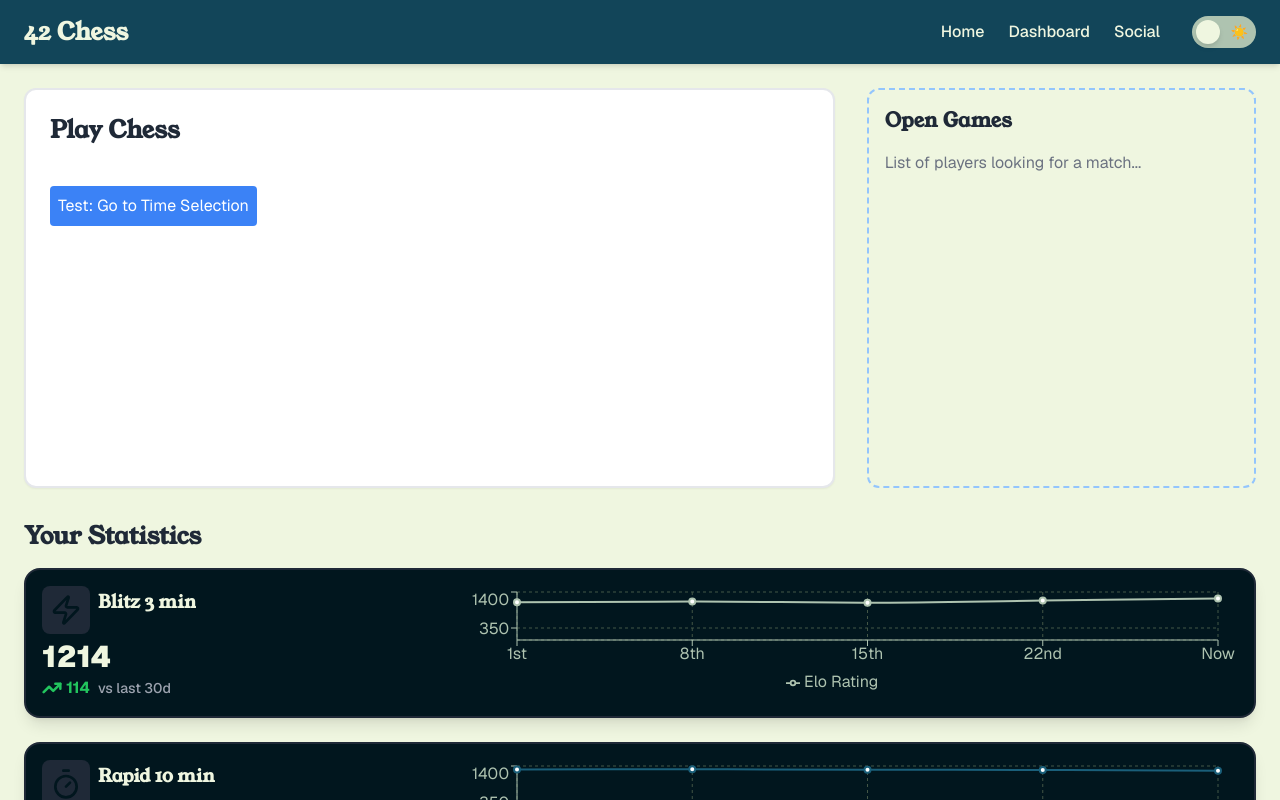
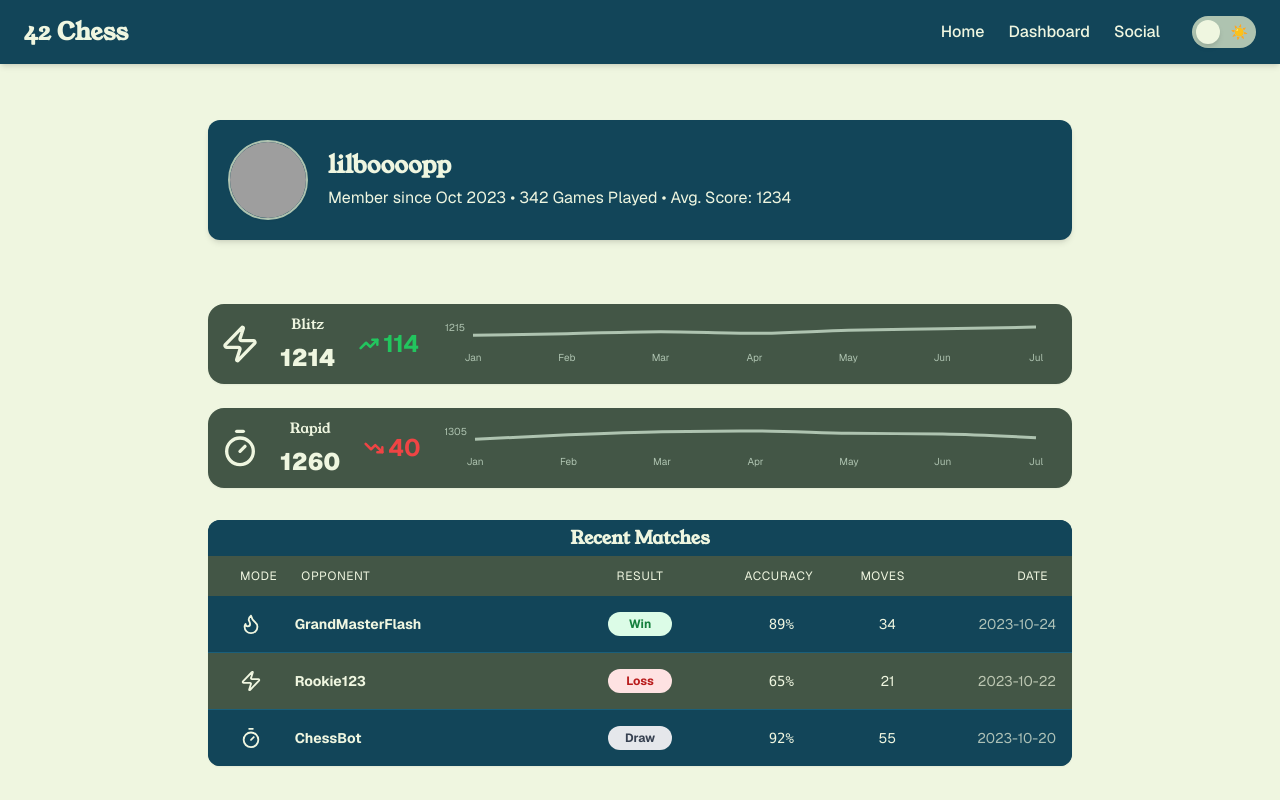
Before and after one commit to LilBoooopp/transcendence, a React (Create React App) app in the folder frontend/: page /dashboard in a window 1280 px wide. Both pictures are taken after a click on the switch "Toggle Dark Mode". Shown: the top 800 px of the page. Built offline with nearby package versions, Linux system fonts and the light colour scheme; grey boxes are pictures that could not be loaded; the HTML template or start-up script is replaced by a standard one.

Commit message:
dashboard ui looks good, cleanup time

```diff
--- a/frontend/src/SamplePages/WireframeDashboard.tsx
+++ b/frontend/src/SamplePages/WireframeDashboard.tsx
@@ -3,6 +3,8 @@ import { Zap, Timer } from 'lucide-react';
 import { LineChart } from '../components/charts/LineChart';
 import { GameModeStatsCard } from '../components/GameModeStatsCard';
 import themeColors from '../themeColors';
+import GameHistoryList, { GameHistoryItem } from '../components/GameHistoryList';
+import UserTile from '../components/UserTile'; // <-- 1. Imported the UserTile here
 
 // --- 1. DUMMY DATA ---
 const myRatingData = [
@@ -10,22 +12,34 @@ const myRatingData = [
   { date: 'Week 2', rapid: 1150, blitz: 1080 },
   { date: 'Week 3', rapid: 1130, blitz: 1120 },
   { date: 'Week 4', rapid: 1210, blitz: 1190 },
+  { date: 'Week 5', rapid: 1240, blitz: 1205 },
+  { date: 'Week 6', rapid: 1260, blitz: 1214 },
 ];
 
 const blitzHistory = [
-  { date: '1st', rating: 1100 },
-  { date: '8th', rating: 1120 },
-  { date: '15th', rating: 1090 },
-  { date: '22nd', rating: 1150 },
-  { date: 'Now', rating: 1214 },
+  { date: 'Jan', rating: 1050 },
+  { date: 'Feb', rating: 1080 },
+  { date: 'Mar', rating: 1120 },
+  { date: 'Apr', rating: 1090 },
+  { date: 'May', rating: 1150 },
+  { date: 'Jun', rating: 1180 },
+  { date: 'Jul', rating: 1214 },
 ];
 
 const rapidHistory = [
-  { date: '1st', rating: 1300 },
-  { date: '8th', rating: 1305 },
-  { date: '15th', rating: 1290 },
-  { date: '22nd', rating: 1285 },
-  { date: 'Now', rating: 1260 },
+  { date: 'Jan', rating: 1250 },
+  { date: 'Feb', rating: 1280 },
+  { date: 'Mar', rating: 1300 },
+  { date: 'Apr', rating: 1305 },
+  { date: 'May', rating: 1290 },
+  { date: 'Jun', rating: 1285 },
+  { date: 'Jul', rating: 1260 },
+];
+
+const history: GameHistoryItem[] = [
+    { id: '1', date: '2023-10-24', opponent: 'GrandMasterFlash', result: 'Win', moves: 34, mode: 'Blitz', accuracy: 89 },
+    { id: '2', date: '2023-10-22', opponent: 'Rookie123', result: 'Loss', moves: 21, mode: 'Bullet', accuracy: 65 },
+    { id: '3', date: '2023-10-20', opponent: 'ChessBot', result: 'Draw', moves: 55, mode: 'Rapid', accuracy: 92 },
 ];
 
 
@@ -34,7 +48,7 @@ const StatsView = () => {
     <div className="flex flex-col gap-6 w-full">
       {/* Blitz Card */}
       <GameModeStatsCard
-        title="Blitz 3 min"
+        title="Blitz"
         icon={<Zap size={32} />}
         currentRating={1214}
         ratingDelta={+114}
@@ -44,12 +58,12 @@ const StatsView = () => {
 
       {/* Rapid Card */}
       <GameModeStatsCard
-        title="Rapid 10 min"
+        title="Rapid"
         icon={<Timer size={32} />}
         currentRating={1260}
         ratingDelta={-40}
         chartData={rapidHistory}
-        chartColor={themeColors.primary.hover}
+        chartColor={themeColors.accent.DEFAULT}
       />
     </div>
   );
@@ -60,63 +74,26 @@ const WireframeDashboard = () => {
   const [view, setView] = useState<'menu' | 'time-selection'>('menu');
 
   return (
-    <div className="flex flex-col gap-8">
+    <div className="flex flex-col gap-8 items-center w-full max-w-4xl mx-auto py-8 px-4">
 
-      {/* TOP SECTION: Play Menu & Open Games */}
-      <div className="grid grid-cols-1 lg:grid-cols-3 gap-8">
-
-        {/* LEFT COLUMN: The dynamic play menu */}
-        <div className="lg:col-span-2">
-          <div className="bg-white p-6 rounded-xl shadow-sm border-2 border-gray-200 min-h-[400px]">
-            {view === 'menu' && (
-              <div>
-                <h2 className="text-2xl font-bold mb-6 text-gray-800">Play Chess</h2>
-                <button onClick={() => setView('time-selection')} className="bg-blue-500 text-white p-2 rounded mt-4">
-                  Test: Go to Time Selection
-                </button>
-              </div>
-            )}
-
-            {view === 'time-selection' && (
-              <div>
-                <button onClick={() => setView('menu')} className="text-gray-500 hover:text-black mb-4">
-                  ← Back
-                </button>
-                <h2 className="text-2xl font-bold mb-6 text-gray-800">Choose Time Control</h2>
-              </div>
-            )}
-          </div>
-        </div>
-
-        {/* RIGHT COLUMN: Open Games */}
-        <div className="lg:col-span-1 border-2 border-dashed border-blue-300 p-4 rounded-xl">
-          <h3 className="text-xl font-bold text-gray-800 mb-4">Open Games</h3>
-          <p className="text-gray-500">List of players looking for a match...</p>
-        </div>
+      {/* TOP SECTION: User Profile Tile */}
+      <div className="w-full flex justify-center">
+        <UserTile
+          username="lilboooopp"
+          MemberSince="Oct 2023"
+          TotalGames={342}
+          AvgScore={1234}
+        />
       </div>
 
       {/* BOTTOM SECTION: Statistics Dashboard */}
-      <div className="w-full">
-        <h2 className="text-2xl font-bold mb-4 text-gray-800">Your Statistics</h2>
+      <div className="w-full mt-8">
+        <div className="flex justify-center mb-8">
+          <StatsView />
+        </div>
+        <GameHistoryList history={history} />
+      </div>
 
-        {/* We just drop our local component right here! */}
-        <StatsView />
-
-        {/* We can also keep the old combined LineChart right below it if you want to see both! */}
-        <div className="bg-gray-900 p-6 rounded-xl shadow-sm border-2 border-gray-800 mt-8">
-          <LineChart
-            title="Combined Rating Progression (Past Month)"
-            data={myRatingData}
-            xAxisKey="date"
-            height={350}
-            series={[
-              { dataKey: 'rapid', name: 'Rapid Elo', color: themeColors.primary.DEFAULT },
-              { dataKey: 'blitz', name: 'Blitz Elo', color: themeColors.accent.DEFAULT }
-            ]}
-          />
-        </div>
-
-      </div>
     </div>
   );
 };
--- a/frontend/src/components/GameModeStatsCard.tsx
+++ b/frontend/src/components/GameModeStatsCard.tsx
@@ -1,6 +1,6 @@
 // frontend/src/components/GameModeStatsCard.tsx
 import React from 'react';
-import { LineChart } from './charts/LineChart';
+import { SimpleLineChart } from './charts/SimpleLineChart';
 import { StatTrend } from './StatTrend';
 import themeColors from '../themeColors';
 
@@ -22,37 +22,35 @@ export const GameModeStatsCard: React.FC<GameModeStatsCardProps> = ({
   chartColor = themeColors.primary.DEFAULT
 }) => {
   return (
-    <div className="bg-background-dark border-2 border-gray-800 rounded-2xl p-4 flex flex-row items-center gap-4 shadow-lg w-full">
+    // Base tile: h-20 (80px), single row layout, items vertically centered
+    <div className="bg-secondary rounded-2xl px-4 flex flex-row items-center gap-6 w-full h-20 overflow-hidden shadow-sm">
 
-      {/* Left Column: Icon and Stats */}
-      {/* shrink-0 prevents this column from getting squished by the chart on very small screens */}
-      <div className="flex flex-col justify-center items-start w-[140px] sm:w-1/3 shrink-0">
-
-        {/* Title & Icon */}
-        <div className="flex items-center gap-2 mb-2">
-          {/* Reduced padding from p-3 to p-2 and rounded-xl to rounded-lg */}
-          <div className="text-accent-DEFAULT p-2 bg-gray-800 rounded-lg">
-            {icon}
-          </div>
-          {/* Reduced text size from text-2xl to text-lg */}
-          <h3 className="text-lg font-heading font-bold text-text-default truncate">{title}</h3>
-        </div>
-
-        {/* Rating & Trend */}
-        <div className="flex flex-col items-start">
-          {/* Adjusted to a reasonable size (text-3xl) instead of 5xl */}
-          <span className="text-3xl font-body font-black text-text-default leading-none">
-            {currentRating}
-          </span>
-          {/* Shortened the label slightly so it fits better on narrow mobile screens */}
-          <StatTrend delta={ratingDelta} label="vs last 30d" />
+      {/* Icon */}
+      <div className="flex items-center gap-3 shrink-0">
+        <div className="text-text-default transform scale-125">
+          {icon}
         </div>
       </div>
 
-      {/* Right Column: The Line Chart */}
-      {/* Removed the large min-h-[220px] and forced a much shorter height (h-28 = 112px) */}
-      <div className="flex-grow w-full h-28">
-        <LineChart
+			{/* Name & ELO */}
+			<div className="flex flex-col justify-center items-center shrink-0 h-full">
+				<h3 className="text-sm font-heading font-normal text-text-default">
+					{title}
+				</h3>
+				{/* Added -mt-2 to pull it up into the h3's space */}
+				<span className="-mt-2 text-2xl font-body font-black text-text-default">
+					{currentRating}
+				</span>
+			</div>
+
+      {/* Trend */}
+      <div className="text-2xl flex items-center gap-3 shrink-0">
+        <StatTrend delta={ratingDelta} label="" />
+      </div>
+
+      {/* Chart */}
+      <div className="flex-grow h-full py-2 min-w-[80px]">
+        <SimpleLineChart
           data={chartData}
           xAxisKey="date"
           height="100%"
@@ -61,7 +59,6 @@ export const GameModeStatsCard: React.FC<GameModeStatsCardProps> = ({
           ]}
         />
       </div>
-
     </div>
   );
 };
--- a/frontend/src/components/StatTrend.tsx
+++ b/frontend/src/components/StatTrend.tsx
@@ -25,7 +25,7 @@ export const StatTrend: React.FC<StatTrendProps> = ({ delta, label }) => {
   }
 
   return (
-    <div className="flex items-center gap-2 mt-1">
+    <div className="flex items-center gap-2">
       <div className={`flex items-center gap-1 font-bold ${colorClass}`}>
         <Icon size={20} strokeWidth={3} />
         <span>{Math.abs(delta)}</span> {/* Math.abs hides the minus sign so the arrow does the talking */}
--- /dev/null
+++ b/frontend/src/components/UserTile.tsx
@@ -0,0 +1,62 @@
+import React from 'react';
+import { styles } from '../styles'; // Adjust the path if necessary
+
+interface UserTileProps {
+  username: string;
+  avatarUrl?: string; // Optional: in case the user doesn't have a picture
+  MemberSince?: string;
+  TotalGames?: number;
+  AvgScore?: number;
+
+  onClick?: () => void;
+}
+
+export default function UserTile({ username, avatarUrl, MemberSince, TotalGames, AvgScore, onClick }: UserTileProps) {
+  // A generic placeholder image if no avatarUrl is provided
+  const placeholderImage = "https://ui-avatars.com/api/?name=" + username + "&background=random";
+
+  // Construct the info string dynamically from the individual props with labels
+  const displayInfoParts: string[] = [];
+  if (MemberSince) {
+    displayInfoParts.push(`Member since ${MemberSince}`);
+  }
+  if (TotalGames !== undefined && TotalGames !== null) { // Check for undefined/null explicitly
+    displayInfoParts.push(`${TotalGames} Games Played`);
+  }
+  if (AvgScore !== undefined && AvgScore !== null) { // Check for undefined/null explicitly
+    displayInfoParts.push(`Avg. Score: ${AvgScore}`);
+  }
+  const displayInfo = displayInfoParts.join(' • ');
+
+  return (
+    <div
+      onClick={onClick}
+      className={`${styles.card} ${styles.transition} flex flex-row items-center p-5 gap-5 w-full ${onClick ? 'cursor-pointer' : 'cursor-default'}`}
+    >
+      {/* LEFT SIDE: Profile Picture */}
+      <div className="flex-shrink-0">
+        <img
+          src={avatarUrl || placeholderImage}
+          alt={`${username}'s avatar`}
+          className="w-20 h-20 rounded-full object-cover shadow-sm border-2 border-accent"
+        />
+      </div>
+
+      {/* RIGHT SIDE: Text Information */}
+      <div className="flex flex-col justify-center flex-grow overflow-hidden">
+
+        {/* Big Username on Top */}
+        <h3 className="text-2xl font-heading font-bold text-text-default m-0 truncate">
+          {username}
+        </h3>
+
+        {/* Information Below Username */}
+        {displayInfo && ( // Only render if there's information to display
+          <p className="text-body text-text-default mt-1 m-0 truncate">
+            {displayInfo}
+          </p>
+        )}
+      </div>
+    </div>
+  );
+}
--- a/frontend/src/components/charts/LineChart.tsx
+++ b/frontend/src/components/charts/LineChart.tsx
@@ -37,7 +37,6 @@ export const LineChart: React.FC<BaseChartProps> = ({
           />
           <Legend />
 
-          {/* Lines mapping to your Primary colors as defaults */}
           {series.map((s, index) => (
             <Line
               key={index}
--- /dev/null
+++ b/frontend/src/components/charts/SimpleLineChart.tsx
@@ -0,0 +1,64 @@
+import React from 'react';
+import {
+  LineChart as RechartsLineChart,
+  Line, XAxis, YAxis, Tooltip, ResponsiveContainer,
+} from 'recharts';
+import { BaseChartProps } from './types';
+import themeColors from '../../themeColors';
+
+export const SimpleLineChart: React.FC<BaseChartProps> = ({
+  data, xAxisKey, series, height = 100
+}) => {
+  return (
+    <div className="w-full flex flex-col" style={{ height }}>
+      <ResponsiveContainer width="100%" height="100%">
+        <RechartsLineChart data={data} margin={{ top: 5, right: 20, left: 0, bottom: 0 }}>
+
+          {/* Axes simplified: no lines, just small labels */}
+          <XAxis
+            dataKey={xAxisKey}
+            stroke={themeColors.accent.DEFAULT}
+            axisLine={false}
+            tickLine={false}
+            tick={{ fontSize: 10 }}
+          />
+          <YAxis
+            stroke={themeColors.accent.DEFAULT}
+            axisLine={false}
+            tickLine={false}
+            tick={{ fontSize: 10 }}
+            width={30}
+            domain={['auto', 'auto']}
+            allowDecimals={false}
+            padding={{ top: 10, bottom: 10 }}
+          />
+
+          <Tooltip
+            contentStyle={{
+              backgroundColor: themeColors.background.dark,
+              borderColor: themeColors.primary.DEFAULT,
+              color: themeColors.text.default,
+              fontSize: '12px',
+              padding: '4px 8px'
+            }}
+            itemStyle={{ color: themeColors.text.default, fontSize: '12px' }}
+            cursor={{ stroke: themeColors.accent.DEFAULT, strokeWidth: 0.5 }}
+          />
+
+          {series.map((s, index) => (
+            <Line
+              key={index}
+              type="monotone"
+              dataKey={s.dataKey}
+              name={s.name || s.dataKey}
+              stroke={s.color || themeColors.primary.DEFAULT}
+              strokeWidth={3}
+              dot={false}
+              activeDot={{ r: 6 }}
+            />
+          ))}
+        </RechartsLineChart>
+      </ResponsiveContainer>
+    </div>
+  );
+};
```
